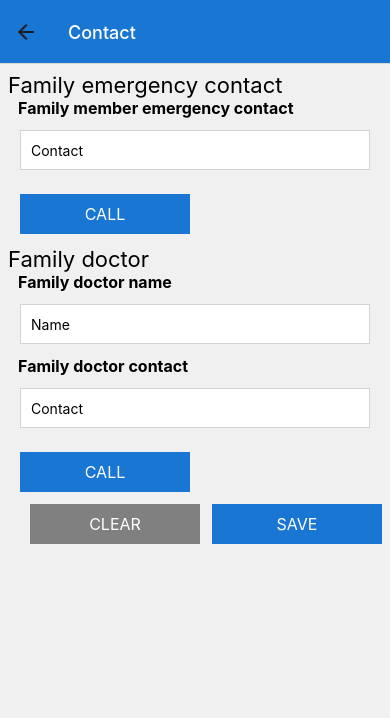
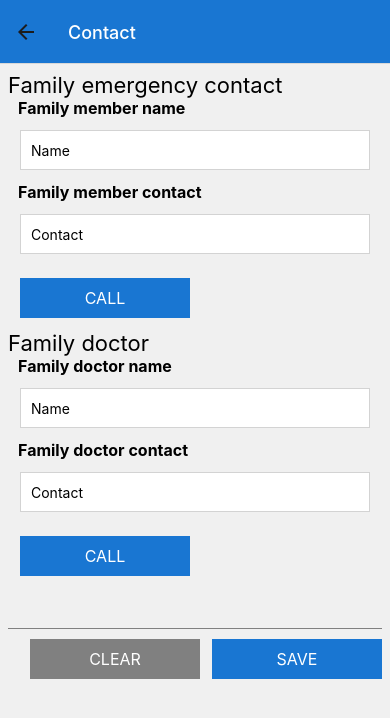
Before and after one commit to WeiTeck13/HealthAssist, a React Native app: screen /Contact in a window 390 px wide. Shown: the top 718 px of the page. Built offline with nearby package versions, Linux system fonts and the light colour scheme.

Commit message:
Update app

```diff
--- a/appPage/contact.js
+++ b/appPage/contact.js
@@ -17,6 +17,7 @@ import AsyncStorage from '@react-native-async-storage/async-storage';
 import call from 'react-native-phone-call';
 
 //Storage Key for Async Storage
+const STORAGE_KEY_FAMNAME = '@save_famname';
 const STORAGE_KEY_FAM = '@save_fam';
 const STORAGE_KEY_DOC = '@save_doc';
 const STORAGE_KEY_DOCNAME = '@save_docname';
@@ -34,6 +35,7 @@ const Contact = ({ navigation }) => {
     //==========================================================================================
 
     //Set State for Async Storage
+    const [famname, setFamName] = useState('')
     const [fam, setFam] = useState('');
     const [doc, setDoc] = useState('');
     const [docName, setDocName] = useState('');
@@ -48,6 +50,7 @@ const Contact = ({ navigation }) => {
         } else {
 
             try {
+                await AsyncStorage.setItem(STORAGE_KEY_FAMNAME, famname);
                 await AsyncStorage.setItem(STORAGE_KEY_FAM, fam);
                 await AsyncStorage.setItem(STORAGE_KEY_DOC, doc);
                 await AsyncStorage.setItem(STORAGE_KEY_DOCNAME, docName);
@@ -62,9 +65,14 @@ const Contact = ({ navigation }) => {
     /* Read data from Async Storage */
     const readData = async () => {
         try {
+            const userFamName = await AsyncStorage.getItem(STORAGE_KEY_FAMNAME);
             const userFam = await AsyncStorage.getItem(STORAGE_KEY_FAM);
             const userDoc = await AsyncStorage.getItem(STORAGE_KEY_DOC);
             const userDocName = await AsyncStorage.getItem(STORAGE_KEY_DOCNAME);
+
+            if (userFamName !== null) {
+                setFamName(userFamName);
+            }
 
             if (userFam !== null) {
                 setFam(userFam);
@@ -106,10 +114,12 @@ const Contact = ({ navigation }) => {
     const clearStorage = async () => {
         try {
             //await AsyncStorage.clear();
+            await AsyncStorage.removeItem('@save_famname');
             await AsyncStorage.removeItem('@save_fam');
             await AsyncStorage.removeItem('@save_doc');
             await AsyncStorage.removeItem('@save_docName');
 
+            setFamName('');
             setFam('');
             setDoc('');
             setDocName('');
@@ -120,16 +130,18 @@ const Contact = ({ navigation }) => {
         }
     };
 
+    const onChangeTextFamName = (userFamName) => setFam(userFamName);
     const onChangeTextFam = (userFam) => setFam(userFam);
     const onChangeTextDoc = (userDoc) => setDoc(userDoc);
     const onChangeTextDocName = (userDocName) => setDocName(userDocName);
 
 
     const onSubmitEditing = () => {
-        if (!fam && !doc && !docName) return;
+        if (!famname && !fam && !doc && !docName) return;
 
-        saveData(fam, doc, docName);
+        saveData(famname, fam, doc, docName);
 
+        setFamName('');
         setFam('');
         setDoc('');
         setDocName('');
@@ -162,7 +174,17 @@ const Contact = ({ navigation }) => {
 
             <Text style={styles.title}>Family emergency contact</Text>
 
-            <Text style={styles.title3}>Family member emergency contact</Text>
+            <Text style={styles.title3}>Family member name</Text>
+            <TextInput
+                style={styles.input}
+                placeholder="Name"
+                keyboardType="default"
+                value={famname}
+                onChangeText={onChangeTextFamName}
+                onSubmitEditing={onSubmitEditing}
+            />
+
+            <Text style={styles.title3}>Family member contact</Text>
             <TextInput
                 style={styles.input}
                 placeholder="Contact"
@@ -203,7 +225,15 @@ const Contact = ({ navigation }) => {
             </TouchableOpacity>
 
             <View
-                style={{ flex: 1, flexDirection: 'row', justifyContent: 'center' }}>
+                style={{
+                    padding: 20,
+                    borderBottomColor: 'grey',
+                    borderBottomWidth: StyleSheet.hairlineWidth,
+                }}
+            />
+
+            <View
+                style={styles.buttonArea}>
                 <TouchableOpacity onPress={clearWarning} style={styles.clearButton}>
                     <Text style={styles.buttonText}>CLEAR</Text>
                 </TouchableOpacity>
--- a/appPage/healthAppointment.js
+++ b/appPage/healthAppointment.js
@@ -306,7 +306,15 @@ const HealthAppointment = ({ navigation }) => {
         onSubmitEditing={onSubmitEditing}
       />
 
-      <View style={{ flex: 1, flexDirection: 'row', justifyContent: 'center' }}>
+<View
+                style={{
+                    padding: 20,
+                    borderBottomColor: 'grey',
+                    borderBottomWidth: StyleSheet.hairlineWidth,
+                }}
+            />
+
+      <View style={styles.buttonArea}>
         <TouchableOpacity onPress={clearWarning} style={styles.clearButton}>
           <Text style={styles.buttonText}>CLEAR</Text>
         </TouchableOpacity>
--- a/appPage/home.js
+++ b/appPage/home.js
@@ -241,24 +241,8 @@ const styles = StyleSheet.create({
     justifyContent: 'center',
     alignItems: 'center',
   },
-  startButtonII: {
-    height: 230,
-    width: 180,
-    margin: 5,
-    padding: 10,
-    backgroundColor: '#1976D2',
-    justifyContent: 'center',
-    alignItems: 'center',
-  },
   buttonText: {
-    //color: 'white',
     fontSize: 16,
-    padding: 10,
-
-  },
-  buttonText2: {
-    color: 'white',
-    fontSize: 18,
     padding: 10,
 
   },
@@ -270,11 +254,6 @@ const styles = StyleSheet.create({
   textTitle2: {
     fontSize: 22,
   },
-  imageStyle: {
-    height: 180,
-    width: 180,
-    alignItems: 'center',
-  },
 });
 
 export default Home;
--- a/appPage/insurance.js
+++ b/appPage/insurance.js
@@ -293,7 +293,6 @@ const Insurance = ({ navigation }) => {
 
       <Text style={styles.title3}>Expiry date</Text>
 
-
       <TextInput
         style={styles.input}
         placeholder="Expiry date"
@@ -318,7 +317,15 @@ const Insurance = ({ navigation }) => {
       />
 
       <View
-        style={{ flex: 1, flexDirection: 'row', justifyContent: 'center' }}>
+        style={{
+          padding: 20,
+          borderBottomColor: 'grey',
+          borderBottomWidth: StyleSheet.hairlineWidth,
+        }}
+      />
+
+      <View
+        style={styles.buttonArea}>
         <TouchableOpacity onPress={clearWarning} style={styles.clearButton}>
           <Text style={styles.buttonText}>CLEAR</Text>
         </TouchableOpacity>
@@ -326,6 +333,7 @@ const Insurance = ({ navigation }) => {
         <TouchableOpacity onPress={saveData} style={styles.startButton}>
           <Text style={styles.buttonText}>SAVE</Text>
         </TouchableOpacity>
+
       </View>
 
       <Text>{"\n"}</Text>
--- a/appPage/medication.js
+++ b/appPage/medication.js
@@ -140,6 +140,10 @@ const Medication = ({ navigation }) => {
 
     };
 
+    //==========================================================================================
+    // Date
+    //==========================================================================================
+
     //Date picker
     const [isDatePickerVisible, setDatePickerVisibility] = useState(false);
 
@@ -193,7 +197,7 @@ const Medication = ({ navigation }) => {
                 onSubmitEditing={onSubmitEditing}
             />
 
-<Text style={styles.title3}>Night</Text>
+            <Text style={styles.title3}>Night</Text>
             <TextInput
                 multiline
                 style={styles.inputII}
@@ -204,12 +208,18 @@ const Medication = ({ navigation }) => {
                 onSubmitEditing={onSubmitEditing}
             />
 
-<Text style={styles.title3}>Note</Text>
-      <Text style={{ paddingLeft: 10, fontSize: 16, }}>Please do not consume medication and alcohol at the same time.</Text>
+            <Text style={styles.title3}>Note</Text>
+            <Text style={{ paddingLeft: 10, fontSize: 16, }}>Please do not consume medication and alcohol at the same time.</Text>
 
-      <Text>{"\n"}</Text>
+            <View
+                style={{
+                    padding: 20,
+                    borderBottomColor: 'grey',
+                    borderBottomWidth: StyleSheet.hairlineWidth,
+                }}
+            />
 
-            <View style={{ flex: 1, flexDirection: 'row', justifyContent: 'center' }}>
+            <View style={styles.buttonArea}>
 
                 <TouchableOpacity onPress={clearWarning} style={styles.clearButton}>
                     <Text style={styles.buttonText}>CLEAR</Text>
--- a/appPage/profile.js
+++ b/appPage/profile.js
@@ -321,7 +321,15 @@ const Profile = ({ navigation }) => {
         onSubmitEditing={onSubmitEditing}
       />
 
-      <View style={{ flex: 1, flexDirection: 'row', justifyContent: 'center' }}>
+      <View
+        style={{
+          padding: 20,
+          borderBottomColor: 'grey',
+          borderBottomWidth: StyleSheet.hairlineWidth,
+        }}
+      />
+
+      <View style={styles.buttonArea}>
 
         <TouchableOpacity onPress={clearWarning} style={styles.clearButton}>
           <Text style={styles.buttonText}>CLEAR</Text>
--- a/stylesheetFolder/style.js
+++ b/stylesheetFolder/style.js
@@ -14,6 +14,11 @@ const styles = StyleSheet.create({
         justifyContent: 'center',
         alignItems: 'center',
     },
+
+    // ==========================================================================================
+    // Button
+    // ==========================================================================================
+
     startButton: {
         height: 40,
         width: 170,
@@ -28,7 +33,7 @@ const styles = StyleSheet.create({
         backgroundColor: '#1976D2',
         justifyContent: 'center',
         alignItems: 'center',
-      },
+    },
     iconButton: {
         height: 40,
         width: 170,
@@ -52,6 +57,15 @@ const styles = StyleSheet.create({
         color: 'white',
         fontSize: 16,
     },
+
+    buttonArea: {
+        flex: 1, flexDirection: 'row', justifyContent: 'center', paddingTop: 10
+    },
+
+    // ==========================================================================================
+    // Input and picker
+    // ==========================================================================================
+
     input: {
         height: 40,
         margin: 12,
@@ -76,6 +90,11 @@ const styles = StyleSheet.create({
         color: '#344953',
         justifyContent: 'center',
     },
+
+    // ==========================================================================================
+    // Text
+    // ==========================================================================================
+
     title: {
         fontSize: 22,
     },
@@ -86,13 +105,17 @@ const styles = StyleSheet.create({
         fontWeight: 'bold',
         paddingLeft: 10,
         fontSize: 16,
-      },
+    },
     description: {
         flex: 1,
         //flexWrap: 'wrap',
         textAlign: 'justify',
         fontSize: 16,
     },
+
+    // ==========================================================================================
+    // Table
+    // ==========================================================================================
 
     head: { height: 40, backgroundColor: '#1976D2', },
     headText: { margin: 6, color: 'white' },
```
Also changed, not shown: 3 other files (tests, documents, lock files or other folders). Lines whose indentation alone changed are shown as unchanged.
